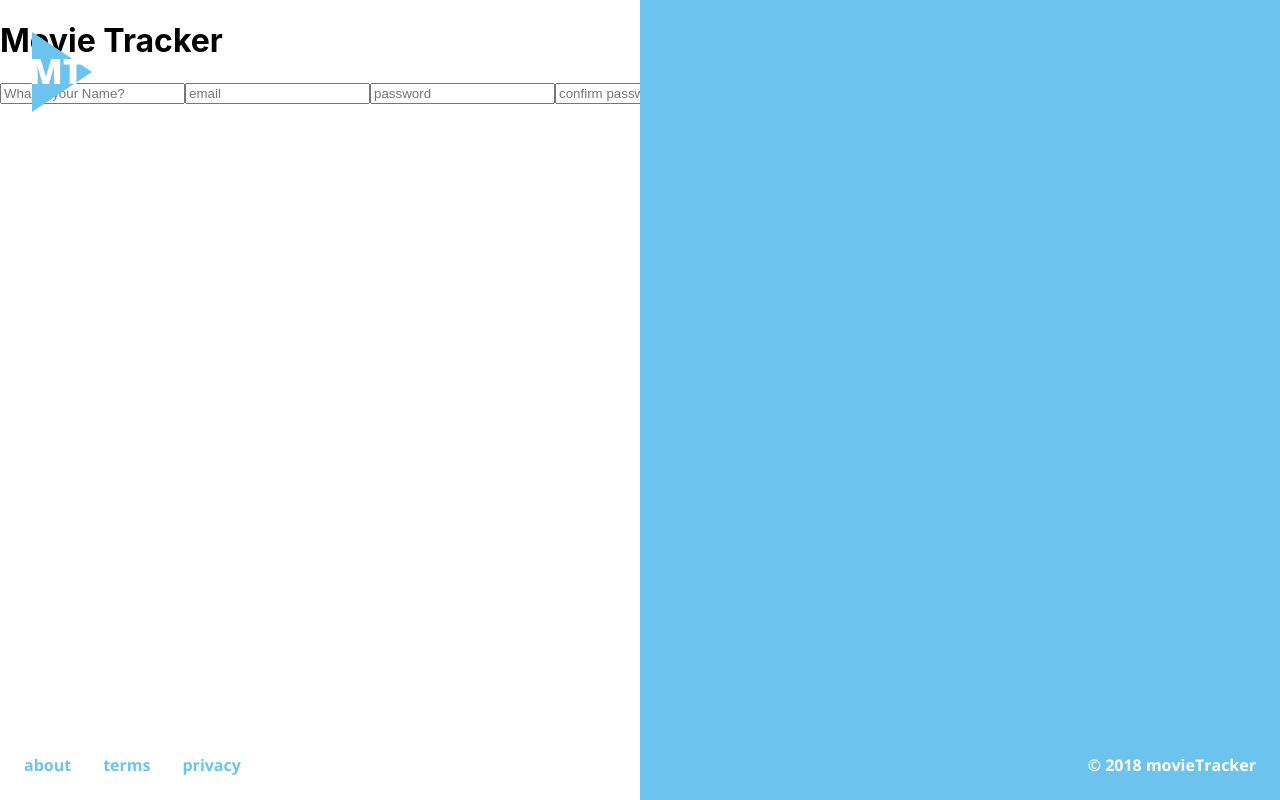
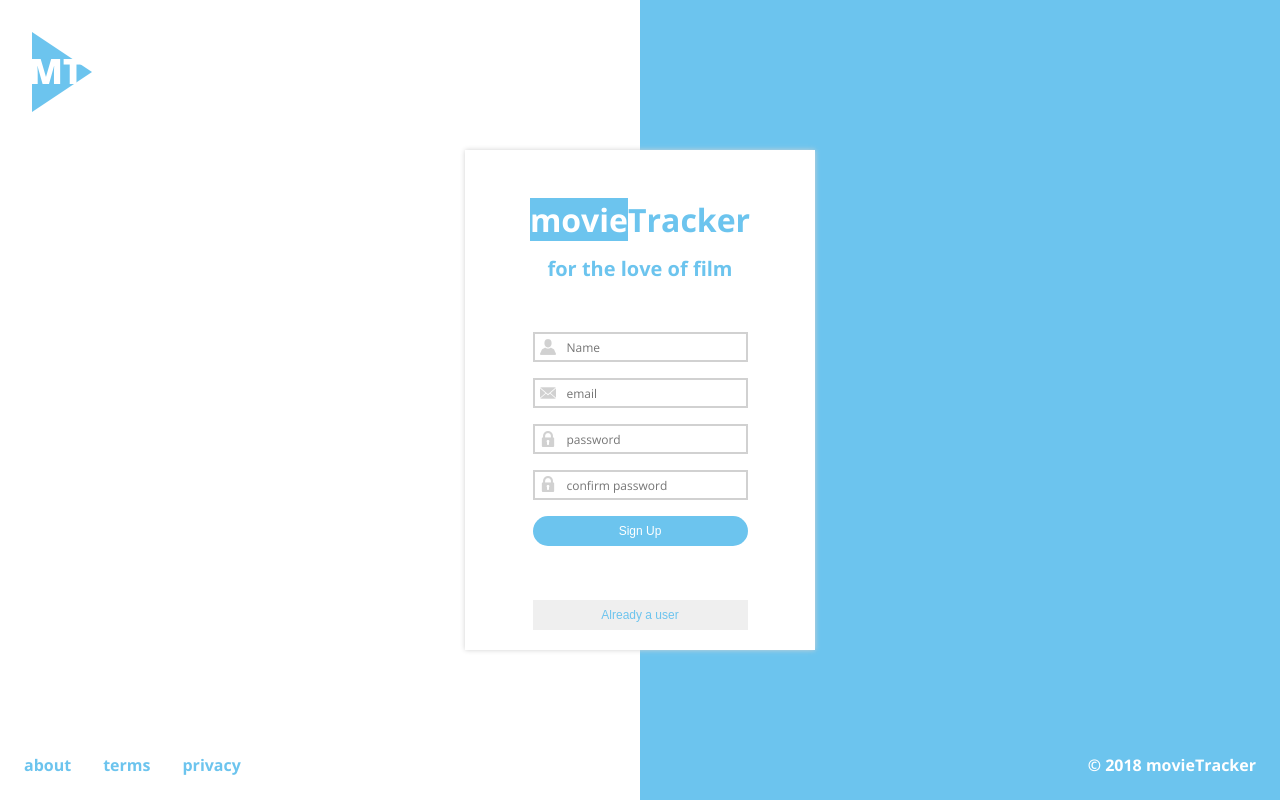
Before and after one commit to aweissman11/frontend-movie-tracker, a React (Create React App) app: page / in a window 1280 px wide. Both pictures are taken after typing "name@example.com", "Sample123" into the empty fields and a click on the button "signup". Built offline with nearby package versions, Linux system fonts and the light colour scheme; no server answers.

Commit message:
Add basic sign-up styling

```diff
--- a/src/components/SignUpForm/SignUpForm.css
+++ b/src/components/SignUpForm/SignUpForm.css
@@ -1,3 +1,120 @@
 .signup-hide {
   display: none;
 }
+
+.sign-up-form {
+  position: relative;
+  width: 350px;
+  height: 500px;
+  margin: 0 auto;
+  font-family: 'Open Sans', sans-serif;
+  align-self: center;
+  background: #fff;
+  box-shadow: 0px 0px 5px #D1D1D1;
+}
+
+.sign-up-form input,
+.sign-up-form button {
+  display: block;
+  margin: auto;
+}
+
+.sign-up-form h1,
+.sign-up-form h4 {
+  text-align: center;
+  color: #6CC4EE;
+}
+
+.sign-up-form h1 span {
+  background: #6CC4EE;
+  color: #fff;
+}
+
+.sign-up-form h1 {
+  margin-top: 3rem;
+  margin-bottom: 14px;
+}
+
+.sign-up-form h4 {
+  margin-top: 0;
+  margin-bottom: 50px;
+  font-size: 20px;
+}
+
+.sign-up-form input,
+.sign-up-form button {
+  width: 215px;
+  height: 30px;
+}
+
+.sign-up-form .email-input,
+.sign-up-form .password-input,
+.sign-up-form .sign-up-submit {
+  margin: 1rem auto;
+}
+
+.sign-up-form .email-input,
+.sign-up-form .password-input,
+.sign-up-form .password-confirm-input,
+.sign-up-form .name-input {
+  box-sizing: border-box;
+  border: 2px solid #D1D1D1;
+  font-family: 'Open Sans', sans-serif;
+  font-size: 12px;
+  padding-left: 2rem;
+}
+
+.sign-up-form .email-input:placeholder,
+.sign-up-form .password-input:placeholder {
+  color: #D1D1D1;
+}
+
+.sign-up-form .email-icon,
+.sign-up-form .password-icon,
+.sign-up-form .password-confirm-icon,
+.sign-up-form .user-icon {
+  width: 16px;
+  left: 75px;
+  position: absolute;
+}
+
+.sign-up-form .user-icon {
+  top: 189px;
+}
+
+.sign-up-form .email-icon {
+  top: 235px;
+}
+
+.sign-up-form .password-icon {
+  top: 281px;
+}
+
+.sign-up-form .password-confirm-icon {
+  top: 326px;
+}
+
+.sign-up-form .create-user-btn {
+  margin-top: 1rem;
+  margin-bottom: 0;
+  background: #6CC4EE;
+  border: none;
+  color: #fff;
+  border-radius: 20px;
+  font-size: 12px;
+}
+
+.sign-up-form .skip-sign-up {
+  position: absolute;
+  bottom: 20px;
+  left: 0;
+  right: 0;
+  text-decoration: none;
+}
+
+.sign-up-form .skip-sign-up-button {
+  border: none;
+  color: #6CC4EE;
+  font-size: 12px;
+  text-decoration: none;
+}
--- a/src/components/SignUpForm/index.js
+++ b/src/components/SignUpForm/index.js
@@ -71,14 +71,20 @@ export class SignUpForm extends Component {
     } else {
       return (
         <form onSubmit={this.createNewUser} className={`sign-up-form ${this.props.showSignup}`}>
-          <h1>Movie Tracker</h1>
+          <h1><span>movie</span>Tracker</h1>
+          <h4>for the love of film</h4>
           <input
             className='name-input'
             onChange={this.handleChange}
             value={this.state.name}
             name='name'
-            placeholder='What is your Name?'
+            placeholder='Name'
             />
+          <img
+            src='./user.png'
+            alt='user'
+            className='user-icon'
+          />
           <input
             className='email-input'
             onChange={this.handleChange}
@@ -86,6 +92,11 @@ export class SignUpForm extends Component {
             name='email'
             placeholder='email'
             ></input>
+          <img
+            src='./email.png'
+            alt='mail'
+            className='email-icon'
+          />
           <input
             className='password-input'
             onChange={this.handleChange}
@@ -94,6 +105,16 @@ export class SignUpForm extends Component {
             name='password'
             placeholder='password'
           ></input>
+          <img
+            src='./password.png'
+            alt='lock'
+            className='password-icon'
+          />
+          <img
+            src='./password.png'
+            alt='lock'
+            className='password-confirm-icon'
+          />
           <input
             className='password-confirm-input'
             onChange={this.handleChange}
@@ -107,8 +128,13 @@ export class SignUpForm extends Component {
             type='submit'
             value='Sign Up'
           ></input>
-          <Link to='/login'>
-            <button onClick={this.props.displayLogin}>Already a user</button>
+          <Link
+            className='skip-sign-up'
+            to='/login'
+          >
+            <button
+              className='skip-sign-up-button'
+              onClick={this.props.displayLogin}>Already a user</button>
           </Link>
           <div className={`sign up ${this.state.signUpError}`}></div>
         </form>
```
Also changed, not shown: public/user.png (added).
